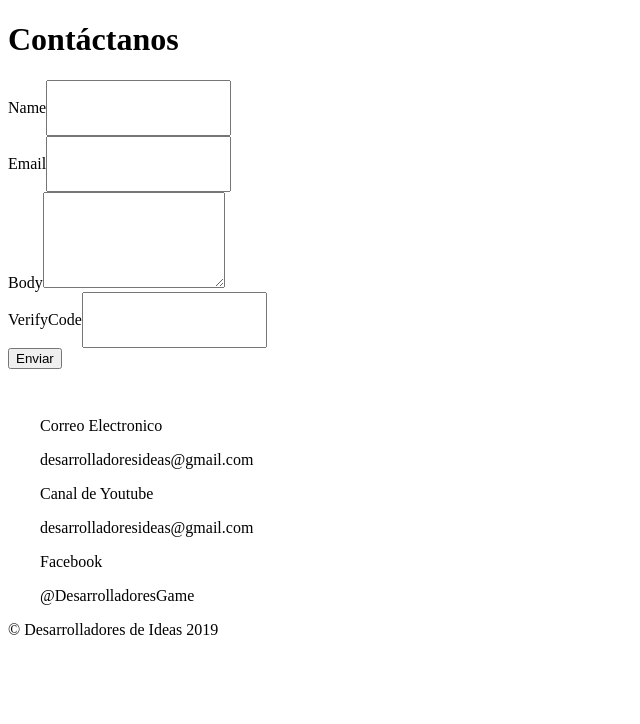
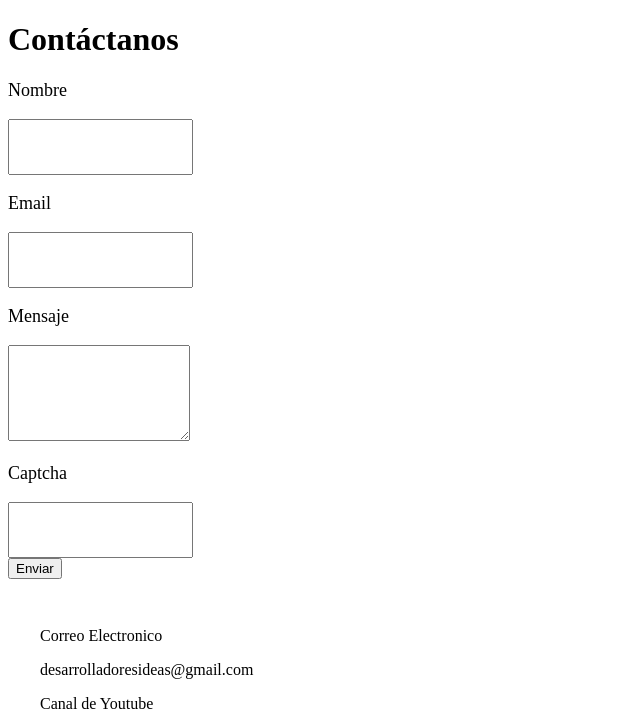
Before and after one commit to MicolPA/games, a Yii app: template frontend/views/site/contact.php in a window 1280 px wide. Shown: the part 168-892 px from the top of the page, without its empty margins (0-640 px from the left). Before the commit the page ends 803 px from the top, so only its background shows below. Run offline with PHP 8.4 and a stand-in for Yii, Linux system fonts and the light colour scheme; the template is opened without the code that fills it, so the values that code supplies are empty; form fields are guessed from the names that the template uses; some libraries are stand-ins or nearby versions.

Commit message:
some fix

```diff
--- a/frontend/views/site/contact.php
+++ b/frontend/views/site/contact.php
@@ -34,16 +34,19 @@ $this->params['breadcrumbs'][] = $this->title . ' | Desarolladores de Ideas';
         <div class="col-md-6 col-lg-6">
             <?php $form = ActiveForm::begin(['id' => 'contact-form','options' => ['autocomplete' => 'off'],]); ?>
 
-                <?= $form->field($model, 'name')->textInput([]) ?>
+                <p class="display-5" style="font-size: 18px">Nombre</p>
+                <?= $form->field($model, 'name')->textInput([])->label(false) ?>
 
-                <?= $form->field($model, 'email') ?>
+                <p class="display-5 mt-5" style="font-size: 18px">Email</p>
+                <?= $form->field($model, 'email')->label(false) ?>
 
-                <?= $form->field($model, 'body')->textarea(['rows' => 6]) ?>
+                <p class="display-5 mt-5" style="font-size: 18px">Mensaje</p>
+                <?= $form->field($model, 'body')->textarea(['rows' => 6])->label(false) ?>
 
+                <p class="mt-5 display-5" style="font-size: 18px">Captcha</p>
                 <?= $form->field($model, 'verifyCode')->widget(Captcha::className(), [
                     'template' => '<div class="row"><div class="col-lg-3">{image}</div><div class="col-lg-6">{input}</div></div>',
-                ]) ?>
-
+                ])->label(false) ?>
                 <div class="form-group">
                     <?= Html::submitButton('Enviar', ['class' => 'btn btn-primary btn-lg mt-5 h5', 'name' => 'contact-button']) ?>
                 </div>
```
